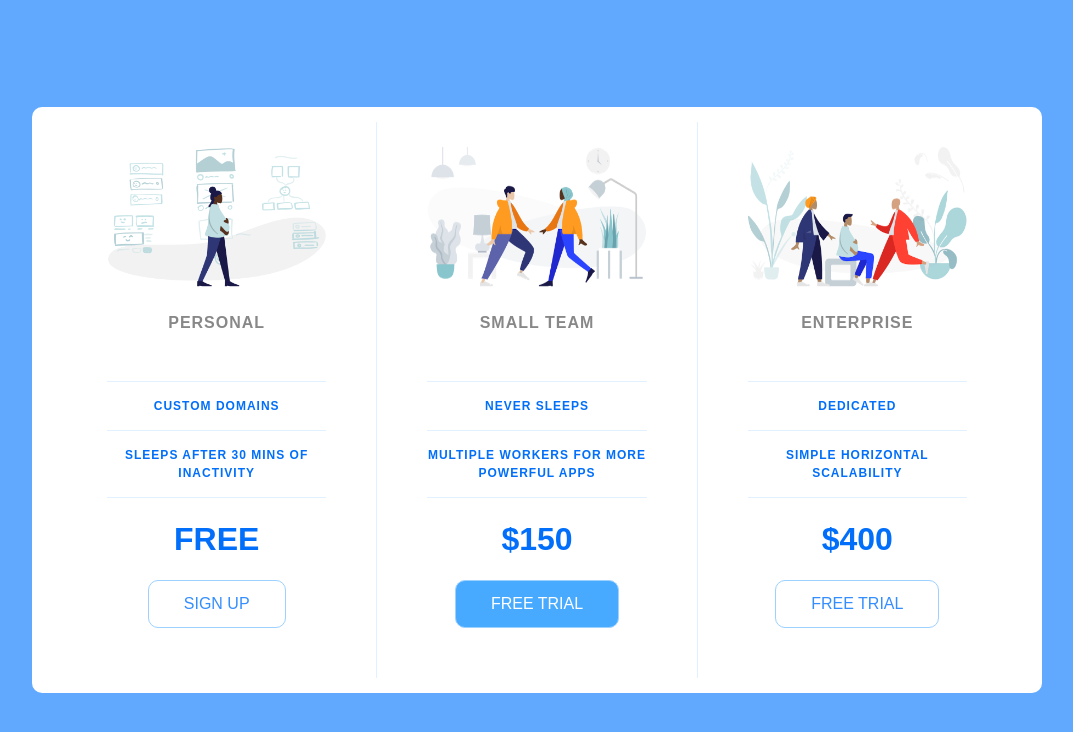
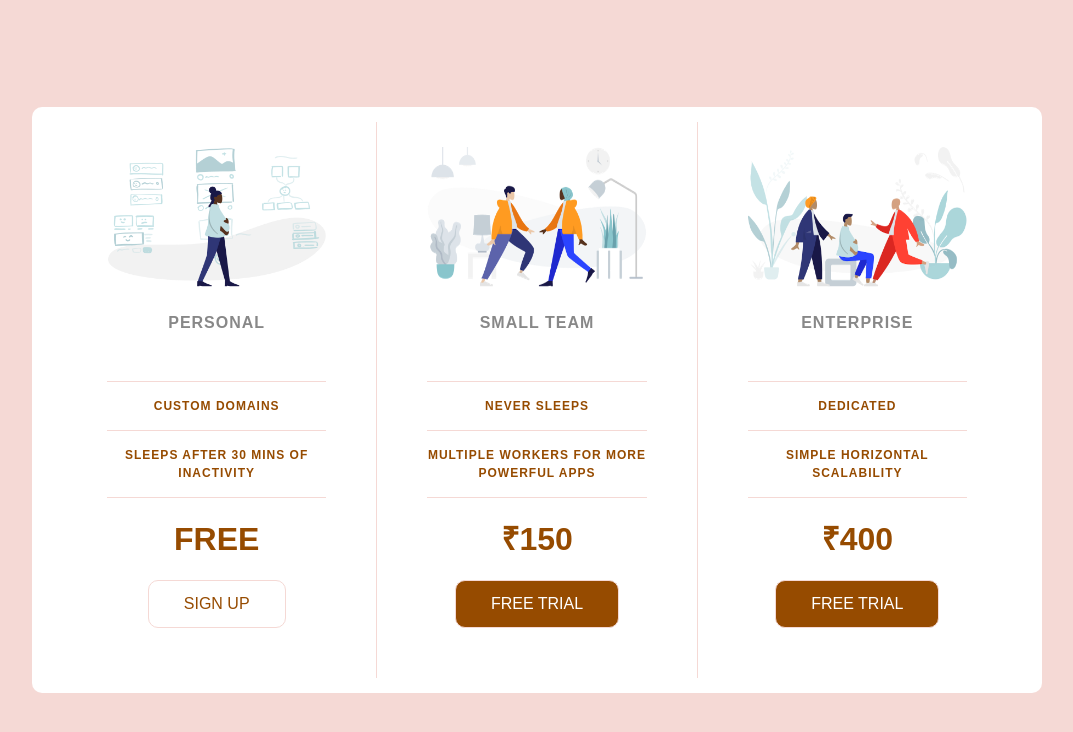
Before and after one commit to Ashwin0-0/Pricing-Panel, a plain HTML site: page index.html in a window 1280 px wide. Shown: the whole page, without its empty margins (103-1176 px from the left). Drawn offline with Linux system fonts and the light colour scheme.

Commit message:
color change

```diff
--- a/app.css
+++ b/app.css
@@ -48,7 +48,7 @@ html {
 }
 
 body {
-  background-color: #60a9ff;
+  background: #f5d9d5;
   display: flex;
   justify-content: center;
   align-items: center;
@@ -68,7 +68,7 @@ body {
 }
 
 .pricing-plan {
-  border-bottom: 1px solid #e1f1ff;
+  border-bottom: 1px solid #f5d9d5;
 }
 
 .pricing-plan:last-child {
@@ -88,7 +88,7 @@ body {
 
 .pricing-features {
   margin: 50px 0 25px;
-  color: #016ff9;
+  color: #964B00;
 }
 
 .pricing-features-item {
@@ -97,24 +97,24 @@ body {
   font-size: 12px;
   line-height: 1.5;
   padding: 15px 0;
-  border-top: 1px solid #e1f1ff;
+  border-top: 1px solid #f5d9d5;
 }
 
 .pricing-features-item:last-child {
-  border-bottom: 1px solid #e1f1ff;
+  border-bottom: 1px solid #f5d9d5;
 }
 
 .pricing-price {
-  color: #016ff9;
+  color: #964B00;
   display: block;
   font-size: 32px;
   font-weight: 700;
 }
 
 .pricing-button {
-  border: 1px solid #9dd1ff;
+  border: 1px solid #f5d9d5;
   border-radius: 10px;
-  color: #348efe;
+  color: #964B00;
   display: inline-block;
   padding: 15px 35px;
   text-decoration: none;
@@ -123,16 +123,21 @@ body {
 }
 
 .pricing-button:hover, .pricing-button:focus {
-  background-color: #e1f1ff;
+  background-color: #f5d9d5;
 }
 
 .pricing-button.is-featured {
-  background-color: #48aaff;
+  background-color: #964B00;
+  color: white;
+}
+
+.pricing-button.hi {
+  background-color: #964B00;
   color: white;
 }
 
 .pricing-button.is-featured:hover, .pricing-button.is-featured:focus {
-  background-color: #269aff;
+  background-color: #964B00;
   color: white;
 }
 
@@ -143,7 +148,7 @@ body {
 
   .pricing-plan {
     border-bottom: none;
-    border-right: 1px solid #e1f1ff;
+    border-right: 1px solid #f5d9d5;
     padding: 25px 50px;
   }
 
--- a/index.html
+++ b/index.html
@@ -30,7 +30,7 @@
                 <li class="pricing-features-item">Never sleeps</li>
                 <li class="pricing-features-item">Multiple workers for more powerful apps</li>
             </ul>
-            <span class="pricing-price">$150</span>
+            <span class="pricing-price">₹150</span>
             <a href="#/" class="pricing-button is-featured">Free trial</a>
         </div>
 
@@ -41,8 +41,8 @@
                 <li class="pricing-features-item">Dedicated</li>
                 <li class="pricing-features-item">Simple horizontal scalability</li>
             </ul>
-            <span class="pricing-price">$400</span>
-            <a href="#/" class="pricing-button">Free trial</a>
+            <span class="pricing-price">₹400</span>
+            <a href="#/" class="pricing-button hi">Free trial</a>
         </div>
 
     </div>
```
